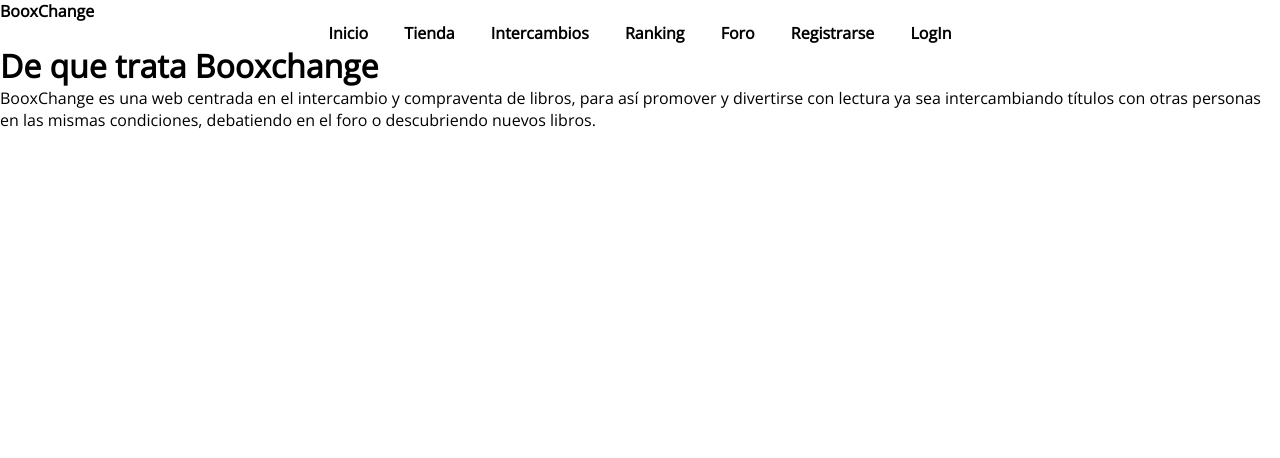
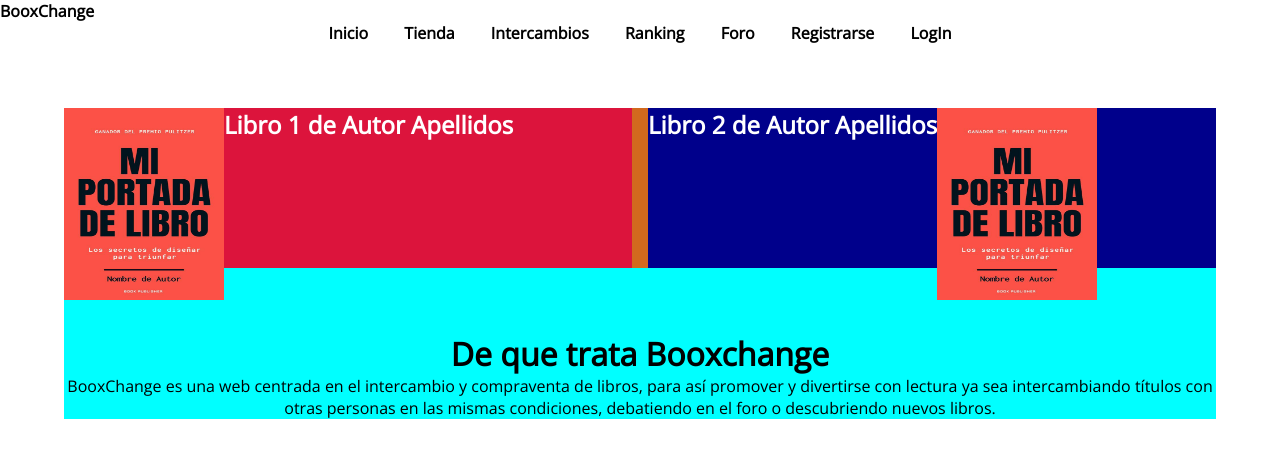
Before and after one commit to GeoDNSO/BooxChange, a PHP site: page / in a window 1280 px wide. Shown: the top 458 px of the page. Run offline with PHP 8.4, Linux system fonts and the light colour scheme.

Commit message:
css index incompleto

```diff
--- a/css/estilo.css
+++ b/css/estilo.css
@@ -2,60 +2,53 @@
 
 @import url("header.css");
 @import url("funcionesAdmin.css");
-@import url('https://fonts.googleapis.com/css2?family=Open+Sans&display=swap');
+@import url("https://fonts.googleapis.com/css2?family=Open+Sans&display=swap");
 
-
-
-:root{
+:root {
     font-size: 16px;
-    font-family: 'Open Sans', sans-serif;
+    font-family: "Open Sans", sans-serif;
     --text-primaty: #000000;
     --text-secondary: #000000;
     --bg1: #000000;
-    --bg2:#000000;
-    --bgScroll1:#000000;
-    --bgScroll2:#4bc09d;
-
+    --bg2: #000000;
+    --bgScroll1: #000000;
+    --bgScroll2: #4bc09d;
 }
 
-*::selection{
+*::selection {
     background: var(--bgScroll2);
     color: white;
 }
 
-*{
+* {
     padding: 0px;
     margin: 0px;
-
 }
 
-body{
+body {
     color: black;
     background-color: white;
 }
 
 /*SCROLL BAR Personalizado*/
-body::-webkit-scrollbar{
+body::-webkit-scrollbar {
     width: 0.35rem;
 }
 
-body::-webkit-scrollbar-track{
+body::-webkit-scrollbar-track {
     background: var(--bgScroll1);
 }
 
-body::-webkit-scrollbar-thumb{
+body::-webkit-scrollbar-thumb {
     background: var(--bgScroll2);
 }
 
-
-
-header{
-
+header {
 }
 
 /*CHECKBOX CATEGORIA*/
 
-.listaCategorias{
+.listaCategorias {
     columns: 3;
 }
 
@@ -99,7 +92,7 @@ header{
 
 /* When the checkbox is checked, add a blue background */
 .checkBoxContainer input:checked ~ .checkmark {
-    background-color: #2196F3;
+    background-color: #2196f3;
 }
 
 /* Create the checkmark/indicator (hidden when not checked) */
@@ -127,5 +120,131 @@ header{
     transform: rotate(45deg);
 }
 
+/*FIN CHECKBOX CATEGORIA*/
 
-  /*FIN CHECKBOX CATEGORIA*/
+/*INICIO*/
+
+body {
+
+
+
+
+
+
+}
+
+.main{
+    width: 90%;
+
+    margin-left: 5%;
+    margin-right: 5%;
+
+    display: flex;
+    flex-direction: column;
+    justify-content: center;
+    align-items: center;
+    align-content: center;
+
+    margin-top: 5%;
+    align-content: center;
+    text-align: center;
+
+    background-color: aqua;
+}
+
+.mejoresLibros {
+
+    width: 100%;
+
+    display: flex;
+    flex-direction: row;
+    justify-content: center;
+    align-items: center;
+    align-content: center;
+
+
+
+
+    background: chocolate;
+
+}
+
+.mejoresLibros img{
+    height: 12rem;
+    width: 10rem;
+
+    position: static;
+    display: block;
+
+}
+
+
+.libroPresentacion1{
+    background: crimson;
+
+    display: flex;
+    flex-direction: row;
+
+    box-sizing: border-box;
+    height: 10rem;
+
+    margin-right: 0.5rem;
+
+    flex-grow: 1;
+    flex-basis: 0;
+}
+
+.libroPresentacion2{
+    background: darkblue;
+
+    display: flex;
+    flex-direction: row;
+
+    box-sizing: border-box;
+    height: 10rem;
+    margin-left: 0.5rem;
+
+    /*Para que ocupen el mismo espacio*/
+    flex-grow: 1;
+    flex-basis: 0;
+}
+
+.descLibroPresentacion{
+    color: white;
+
+    word-wrap: break-word;
+    text-size-adjust: auto;
+/*
+    font-size: 1.5vw;
+    font-size: 1.5vh;*/
+
+    height: 100%;
+
+}
+
+.descLibroPresentacion p{
+    word-wrap: break-word;
+    text-size-adjust: auto;
+
+    font-size: 0.5rem;
+
+
+    height: 100%;
+
+}
+
+.imgPresentacion{
+    display: block;
+    -webkit-box-align: center;
+    align-items: center;
+    -webkit-box-pack: center;
+    justify-content: center;
+
+
+
+}
+
+.presentacion{
+    margin-top: 4rem;
+
+}
--- a/index.php
+++ b/index.php
@@ -1,5 +1,5 @@
 <?php
-    require_once(__DIR__."/includes/config.php");
+require_once(__DIR__ . "/includes/config.php");
 ?>
 
 <!DOCTYPE html>
@@ -17,21 +17,58 @@
 include("includes/comun/cabecera.php");
 ?>
 
-<h1>De que trata Booxchange</h1>
+
 
 <body>
 
-<div class="main">
+    <div class="main">
 
-<p>BooxChange es una web centrada en el intercambio y compraventa de libros, para así promover y divertirse con lectura ya sea intercambiando títulos con otras personas en las mismas condiciones, debatiendo en el foro o descubriendo nuevos libros.</p>
 
-</div>
+
+        <div class="mejoresLibros">
+
+            <div class="libroPresentacion1">
+
+                <div class="imgPresentacion">
+                    <img src="./imagenes/libros/default.jpg" alt="adas">
+                </div>
+
+                <div class="descLibroPresentacion">
+                    <h2>Libro 1 de Autor Apellidos </h2>
+
+                </div>
+            </div>
+
+            <div class="libroPresentacion2">
+
+                <div class="descLibroPresentacion">
+                    <h2>Libro 2 de Autor Apellidos</h2>
+                </div>
+
+                <div class="imgPresentacion">
+                    <img src="./imagenes/libros/default.jpg" alt="adas">
+                </div>
+
+
+            </div>
+
+        </div>
+
+        <div class="presentacion">
+            <h1>De que trata Booxchange</h1>
+            <p>BooxChange es una web centrada en el intercambio y compraventa de libros, para así promover y divertirse con lectura ya sea intercambiando títulos con otras personas en las mismas condiciones, debatiendo en el foro o descubriendo nuevos libros.</p>
+        </div>
 
 
 
 </body>
 
 
+<footer>
+    <?php
+    include("./includes/comun/footer.php")
+    ?>
+</footer>
 
 
 
```
Lines whose indentation alone changed are shown as unchanged.
